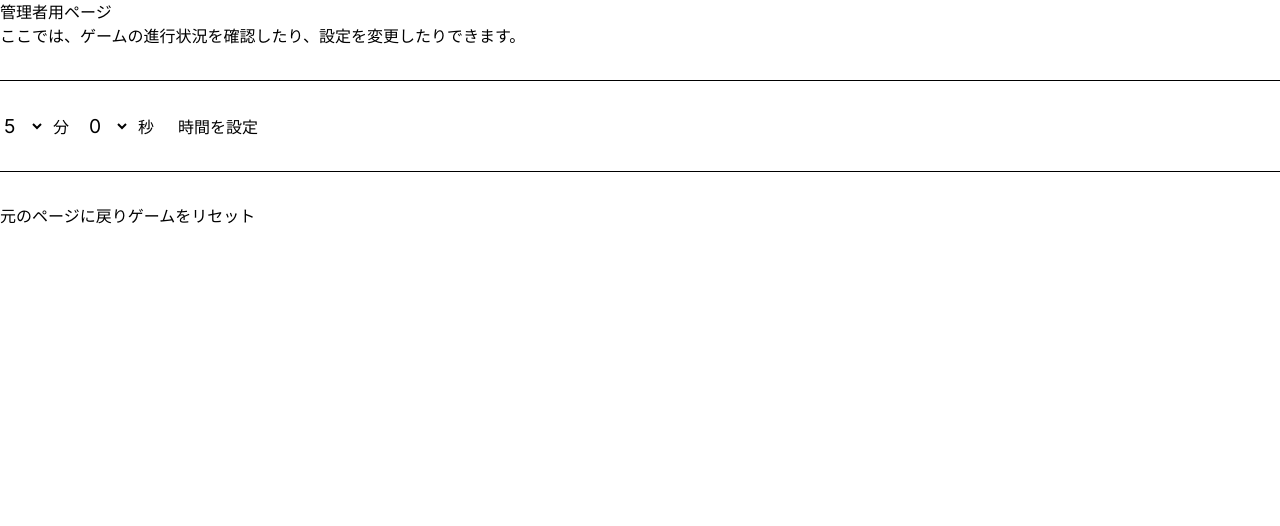
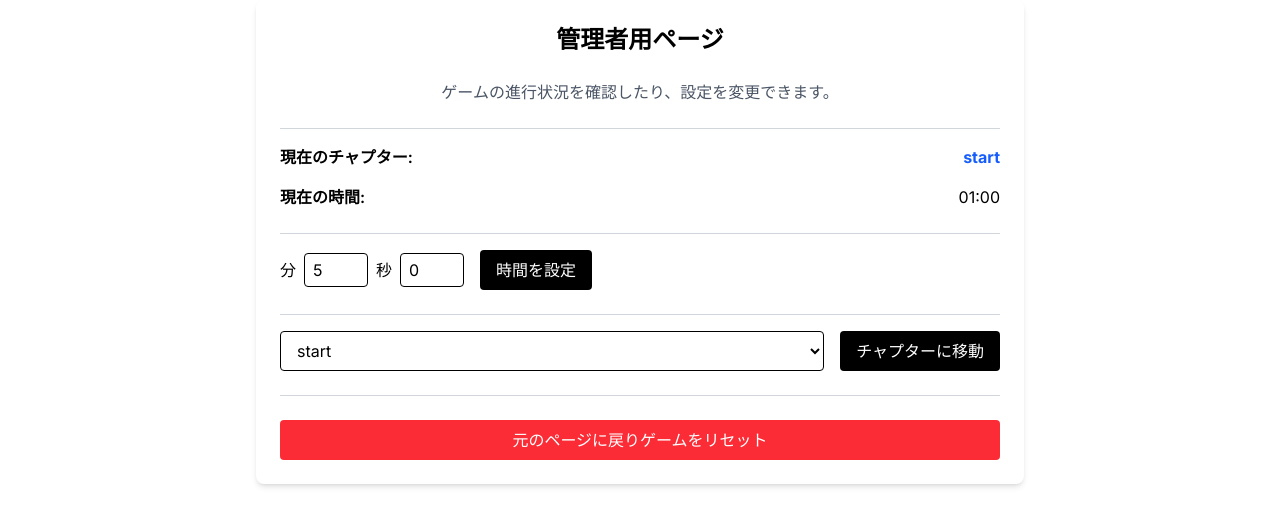
Before and after one commit to AKABANEDAI-FES/2025-escape-game, a Next.js app: page /Admin in a window 1280 px wide. Shown: the top 526 px of the page. Built offline with nearby package versions, Linux system fonts and the light colour scheme.

Commit message:
管理画面から任意のチャプターに飛べるように変更

```diff
--- a/src/app/Admin/page.tsx
+++ b/src/app/Admin/page.tsx
@@ -1,24 +1,40 @@
 "use client";
 
-import { useState } from "react"; // ★ useStateをインポート
+import { useState, useEffect } from "react";
 import { useRouter } from "next/navigation";
+import { gameData } from "@/lib/gameData";
+import Timer from "@/components/game/Timer";
 import { useGame } from "../provider/GameProvider";
 
-export default function Admin (){
-    const { resetTimer } = useGame();
+export default function Admin() {
+  const {
+    resetGame,
+    resetTimer,
+    pauseTimer,
+    resumeTimer,
+    currentChapterId,
+    setCurrentChapterId,
+  } = useGame();
   const router = useRouter();
 
-    // ★ 選択された分と秒を覚えておくための状態
   const [minutes, setMinutes] = useState(5);
   const [seconds, setSeconds] = useState(0);
+  const [selectedChapter, setSelectedChapter] = useState(currentChapterId);
 
-    // 「時間を設定」ボタンが押されたときの処理
+  useEffect(() => {
+    pauseTimer();
+    return () => resumeTimer();
+  }, [pauseTimer, resumeTimer]);
+
   const handleSetTime = () => {
-        // 分と秒を合計秒数に変換
     const totalSeconds = minutes * 60 + seconds;
-        // ProviderのresetTimer関数を呼び出す
     resetTimer(totalSeconds);
     alert(`${minutes}分${seconds}秒にタイマーを設定しました。`);
+  };
+
+  const handleChapterJump = () => {
+    setCurrentChapterId(selectedChapter);
+    router.push(`/game/${selectedChapter}`);
   };
 
   const handleBackAndReset = () => {
@@ -26,51 +42,81 @@ export default function Admin (){
   };
 
   return (
-        <div>
-            <h1>管理者用ページ</h1>
-            <p>ここでは、ゲームの進行状況を確認したり、設定を変更したりできます。</p>
+    <div className="max-w-3xl mx-auto p-6 bg-white rounded-lg shadow-md space-y-6">
+      <h1 className="text-2xl font-bold text-center">管理者用ページ</h1>
+      <p className="text-center text-gray-600">
+        ゲームの進行状況を確認したり、設定を変更できます。
+      </p>
 
-            <hr style={{ margin: '2rem 0' }} />
+      <div className="border-t border-gray-300 pt-4 space-y-4">
+        <div className="flex justify-between items-center">
+          <span className="font-semibold">現在のチャプター:</span>
+          <span className="text-blue-600 font-bold">{currentChapterId}</span>
+        </div>
+        <div className="flex justify-between items-center">
+          <span className="font-semibold">現在の時間:</span>
+          <Timer />
+        </div>
+      </div>
 
-            {/* ★ 時間設定用のUIを追加 */}
-            <div>
-                <select
+      {/* 時間設定 */}
+      <div className="border-t border-gray-300 pt-4 flex flex-col sm:flex-row sm:items-center sm:space-x-4 space-y-2 sm:space-y-0">
+        <div className="flex items-center space-x-2">
+          <label className="font-medium">分</label>
+          <input
+            type="number"
+            min={0}
             value={minutes}
             onChange={(e) => setMinutes(Number(e.target.value))}
-                    style={{ fontSize: '1.2rem', marginRight: '0.5rem' }}
-                >
-                    {/* 0から59までの選択肢を生成 */}
-                    {Array.from({ length: 60 }, (_, i) => (
-                        <option key={i} value={i}>{i}</option>
-                    ))}
-                </select>
-                <span>分</span>
-
-                <select
+            className="border rounded px-2 py-1 w-16"
+          />
+          <label className="font-medium">秒</label>
+          <input
+            type="number"
+            min={0}
+            max={59}
             value={seconds}
             onChange={(e) => setSeconds(Number(e.target.value))}
-                    style={{ fontSize: '1.2rem', marginLeft: '1rem', marginRight: '0.5rem' }}
-                >
-                    {/* 0から59までの選択肢を生成 */}
-                    {Array.from({ length: 60 }, (_, i) => (
-                        <option key={i} value={i}>{i}</option>
-                    ))}
-                </select>
-                <span>秒</span>
-
+            className="border rounded px-2 py-1 w-16"
+          />
+        </div>
         <button
           onClick={handleSetTime}
-                    style={{ marginLeft: '1.5rem' }}
+          className="bg-black text-white px-4 py-2 rounded hover:bg-blue-600 transition"
         >
           時間を設定
         </button>
       </div>
 
-            <hr style={{ margin: '2rem 0' }} />
+      {/* チャプター移動 */}
+      <div className="border-t border-gray-300 pt-4 flex flex-col sm:flex-row sm:items-center sm:space-x-4 space-y-2 sm:space-y-0">
+        <select
+          value={selectedChapter}
+          onChange={(e) => setSelectedChapter(e.target.value)}
+          className="border rounded px-3 py-2 flex-1"
+        >
+          {Object.keys(gameData).map((chapterId) => (
+            <option key={chapterId} value={chapterId}>
+              {chapterId}
+            </option>
+          ))}
+        </select>
+        <button
+          onClick={handleChapterJump}
+          className=" text-white px-4 py-2 rounded bg-black"
+        >
+          チャプターに移動
+        </button>
+      </div>
 
-            <button onClick={handleBackAndReset}>
+      <hr className="border-gray-300" />
+
+      <button
+        onClick={handleBackAndReset}
+        className="w-full bg-red-500 text-white px-4 py-2 rounded hover:bg-red-600 transition"
+      >
         元のページに戻りゲームをリセット
       </button>
     </div>
-    )
+  );
 }
--- a/src/app/ClientRoot.tsx
+++ b/src/app/ClientRoot.tsx
@@ -48,7 +48,6 @@ export default function ClientRoot({ children }: { children: React.ReactNode })
       router.push('/Admin'); // 管理者ページへ移動
     }
   };
-  // ★ ----- ここまでが追加ロジック ----- ★
 
   return (
     <GameProvider>
--- a/src/app/game/[chapterId]/GameClient.tsx
+++ b/src/app/game/[chapterId]/GameClient.tsx
@@ -6,22 +6,25 @@ import StoryChapter from '@/components/StoryChapter';
 import PuzzleDisplay from '@/components/game/PuzzleDisplay';
 import SuccessScreen from '@/components/game/SuccessScreen';
 import GameOverScreen from '@/components/game/GameOverScreen';
+import { useGame } from '@/app/provider/GameProvider';
 
 // chapterIdをpropsとして受け取る
 export default function GameClient({ chapterId }: { chapterId: string }) {
   const router = useRouter();
   const chapter = gameData[chapterId];
+  // ★ ゲームの状態を更新・操作するための関数を取得
+  const { setCurrentChapterId } = useGame();
 
   if (!chapter) {
     return <p>チャプターが見つかりません</p>;
   }
 
-  // 次のチャプターに進む処理
+  // ★ 次のチャプターに進む処理を修正
   const goToNextChapter = () => {
     let nextChapterId: string | null = null;
     if ('nextChapterId' in chapter) {
       let nextChapter = gameData[chapter.nextChapterId];
-      // actionは飛ばす
+      // actionは飛ばす（このロジックは必要に応じて調整）
       if (nextChapter && nextChapter.type === 'action' && 'nextChapterId' in nextChapter) {
         nextChapterId = nextChapter.nextChapterId;
       } else {
@@ -30,6 +33,9 @@ export default function GameClient({ chapterId }: { chapterId: string }) {
     }
 
     if (nextChapterId) {
+      // 1. まずゲームの内部状態を更新する
+      setCurrentChapterId(nextChapterId);
+      // 2. 次にURLを変更してページを移動する
       router.push(`/game/${nextChapterId}`);
     } else {
       router.push('/');
--- a/src/app/provider/GameProvider.tsx
+++ b/src/app/provider/GameProvider.tsx
@@ -12,18 +12,21 @@ interface GameContextType {
   resetGame: () => void;
   resetTimer: (newTime: number) => void;
   setGameState: Dispatch<SetStateAction<GameState>>;
+  setCurrentChapterId: (id: string) => void;
 }
 
 const GameContext = createContext<GameContextType | undefined>(undefined);
 
 export const GameProvider = ({ children }: { children: ReactNode }) => {
-  // 仕事1：状態管理は専門家（usePersistentGameState）に任せる
   const { gameState, setGameState, isLoaded, resetGameState } = usePersistentGameState();
   const { isTimerRunning, pauseTimer, resumeTimer, resetTimer } = useGameTimer({
     ...gameState,
     isLoaded,
     setGameState,
   });
+  const setCurrentChapterId = (id: string) => {
+    setGameState((prev) => ({ ...prev, currentChapterId: id }));
+  };
   // ゲームリセットの命令を出す
   const resetGame = () => {
     resetGameState();
@@ -43,6 +46,7 @@ export const GameProvider = ({ children }: { children: ReactNode }) => {
         resetTimer,
         resetGame,
         setGameState,
+        setCurrentChapterId,
       }}
     >
       {children}
--- a/src/components/StoryChapter.tsx
+++ b/src/components/StoryChapter.tsx
@@ -1,6 +1,7 @@
 'use client';
 
-import { useState } from 'react';
+import { useGame } from '@/app/provider/GameProvider';
+import { useEffect, useState } from 'react';
 
 // この部品が受け取る情報（props）の型を定義
 interface StoryChapterProps {
@@ -11,6 +12,7 @@ interface StoryChapterProps {
 export default function StoryChapter({ lines, onComplete }: StoryChapterProps) {
   // 今、何行目のセリフを表示しているかを覚えておくための変数
   const [currentLineIndex, setCurrentLineIndex] = useState(0);
+  const {pauseTimer,resumeTimer}=useGame();
 
   // 画面がクリックされたときの処理
   const handleNextLine = () => {
@@ -23,7 +25,10 @@ export default function StoryChapter({ lines, onComplete }: StoryChapterProps) {
       onComplete();
     }
   };
-
+  useEffect(()=>{
+    pauseTimer();
+    return ()=>{resumeTimer()};
+  },[])
   return (
     // 画面全体を覆う黒い背景（クリック可能）
     <div
--- a/src/components/game/Timer.tsx
+++ b/src/components/game/Timer.tsx
@@ -1,11 +1,11 @@
 // app/components/Timer.tsx
 'use client';
-interface TimerProps {
-  remainingTime: number;
-}
-export default function Timer({remainingTime}: TimerProps) {
 
-  // レンダリングごとにログ
+import { useGame } from "@/app/provider/GameProvider";
+
+export default function Timer() {
+
+  const { remainingTime } = useGame();
 
   const formatTime = (remainingTime: number) => {
     const t = Math.max(0, remainingTime);
@@ -17,8 +17,8 @@ export default function Timer({remainingTime}: TimerProps) {
   const isWarning = remainingTime <= 10;
 
   return (
-    <div className={`timer ${isWarning ? 'warning' : ''}`}>
+    <span className={`timer ${isWarning ? 'warning' : ''}`}>
       {formatTime(remainingTime)}
-    </div>
+    </span>
   );
 }
--- a/src/hooks/useGameTimer.ts
+++ b/src/hooks/useGameTimer.ts
@@ -1,7 +1,7 @@
-'use client';
-import { useState, useEffect, useRef } from 'react';
-import { useRouter } from 'next/navigation';
-import { GameState } from './usePersistentGameState';
+"use client";
+import { useState, useEffect, useRef } from "react";
+import { useRouter } from "next/navigation";
+import { GameState } from "./usePersistentGameState";
 
 interface UseGameTimerProps {
   remainingTime: number;
@@ -10,7 +10,12 @@ interface UseGameTimerProps {
   setGameState: React.Dispatch<React.SetStateAction<GameState>>;
 }
 
-export function useGameTimer({ remainingTime, currentChapterId, isLoaded, setGameState }: UseGameTimerProps) {
+export function useGameTimer({
+  remainingTime,
+  currentChapterId,
+  isLoaded,
+  setGameState,
+}: UseGameTimerProps) {
   const [isTimerRunning, setIsTimerRunning] = useState(false);
   const router = useRouter();
   const intervalRef = useRef<NodeJS.Timeout | null>(null);
@@ -18,9 +23,16 @@ export function useGameTimer({ remainingTime, currentChapterId, isLoaded, setGam
   // タイマーを動かす処理
   useEffect(() => {
     if (!isLoaded || !isTimerRunning) return;
+    if (intervalRef.current) {
+      clearInterval(intervalRef.current);
+    }
 
     intervalRef.current = setInterval(() => {
-      setGameState(prev => prev.remainingTime > 0 ? { ...prev, remainingTime: prev.remainingTime - 1 } : prev);
+      setGameState((prev) =>
+        prev.remainingTime > 0
+          ? { ...prev, remainingTime: prev.remainingTime - 1 }
+          : prev
+      );
     }, 1000);
 
     return () => {
@@ -31,17 +43,23 @@ export function useGameTimer({ remainingTime, currentChapterId, isLoaded, setGam
   // 時間切れを監視する処理
   useEffect(() => {
     if (isLoaded && remainingTime <= 0) {
-      if (currentChapterId !== 'failure') {
-        router.push('/game/failure');
+      if (currentChapterId !== "failure") {
+        router.push("/game/failure");
       }
     }
   }, [remainingTime, isLoaded, currentChapterId, router]);
 
-  const pauseTimer = () => setIsTimerRunning(false);
+  const pauseTimer = () => {
+    setIsTimerRunning(false);
+    if (intervalRef.current) {
+      clearInterval(intervalRef.current);
+      intervalRef.current = null;
+    }
+  };
   const resumeTimer = () => setIsTimerRunning(true);
-  const resetTimer =(newTime:number)=>{
-    setGameState(prev=>({...prev,remainingTime:newTime}));
-  }
+  const resetTimer = (newTime: number) => {
+    setGameState((prev) => ({ ...prev, remainingTime: newTime }));
+  };
 
   return { isTimerRunning, pauseTimer, resumeTimer, resetTimer };
 }
```
Also changed, not shown: src/components/game/PuzzleDisplay.tsx (+1 -7 lines). Lines whose indentation alone changed are shown as unchanged.
